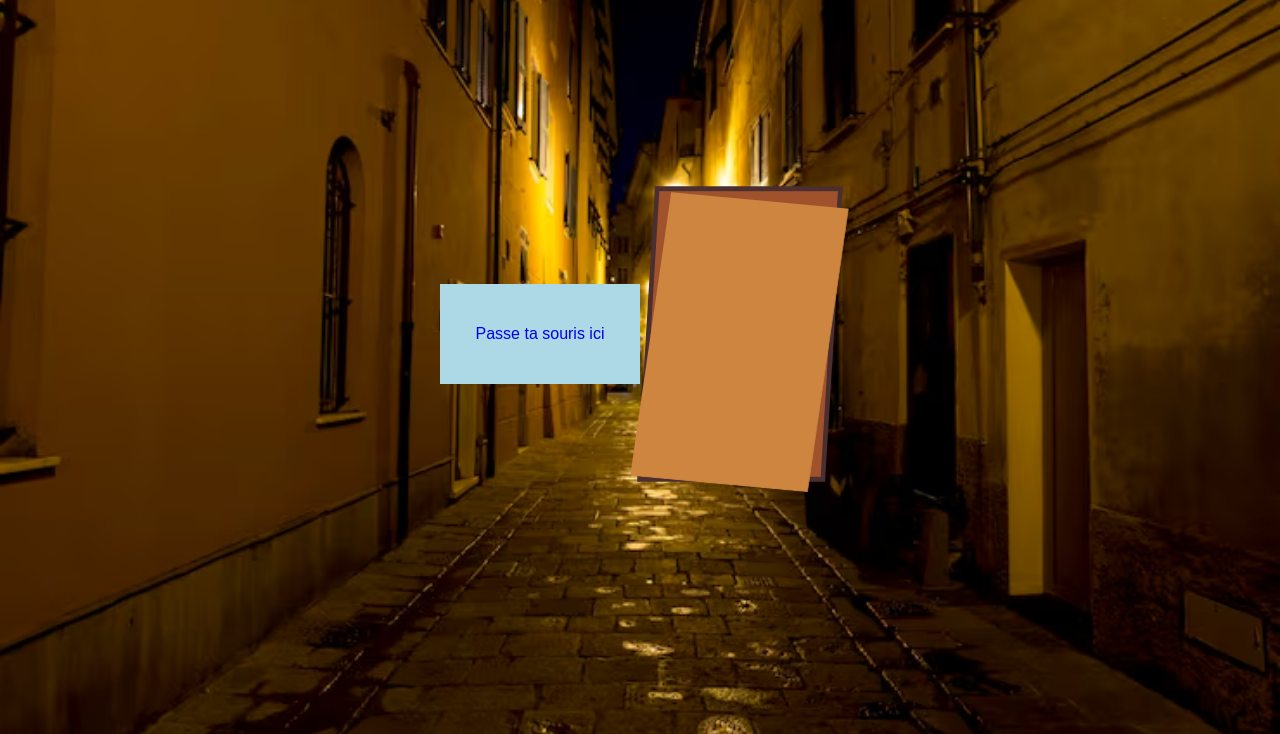
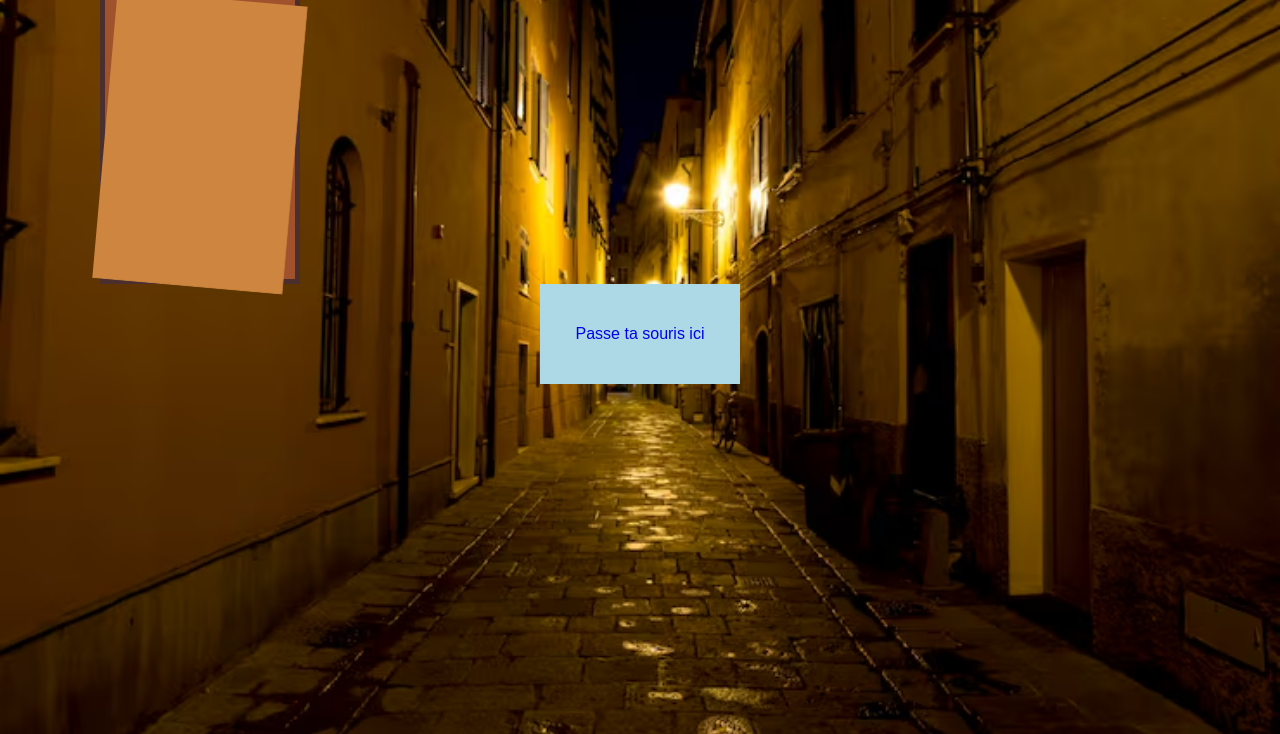
Before and after one commit to gruwhh/Nuit-de-l-Info, a plain HTML site: page index.html in a window 1280 px wide. Shown: the part 66-800 px from the top of the page. Drawn offline with Linux system fonts and the light colour scheme.

Commit message:
Retest trapèze porte

```diff
--- a/CSS/style.css
+++ b/CSS/style.css
@@ -132,13 +132,13 @@ opacity: 1;
 .porte {
   width: 200px;
   height: 300px;
-  background: sienna; /* couleur bois */
+  background: sienna;
   border: 5px solid #4b2e2e;
-  position: relative;
+  position: absolute;
+  left: 100px; /* centrée dans le mur */
+  top: 50px;
   cursor: pointer;
-  transform: rotateY(-20deg) rotateX(10deg); /* biais 3D */
   transform-style: preserve-3d;
-  perspective: 1000px; /* effet 3D */
 }
 
 .porte::before {
```
